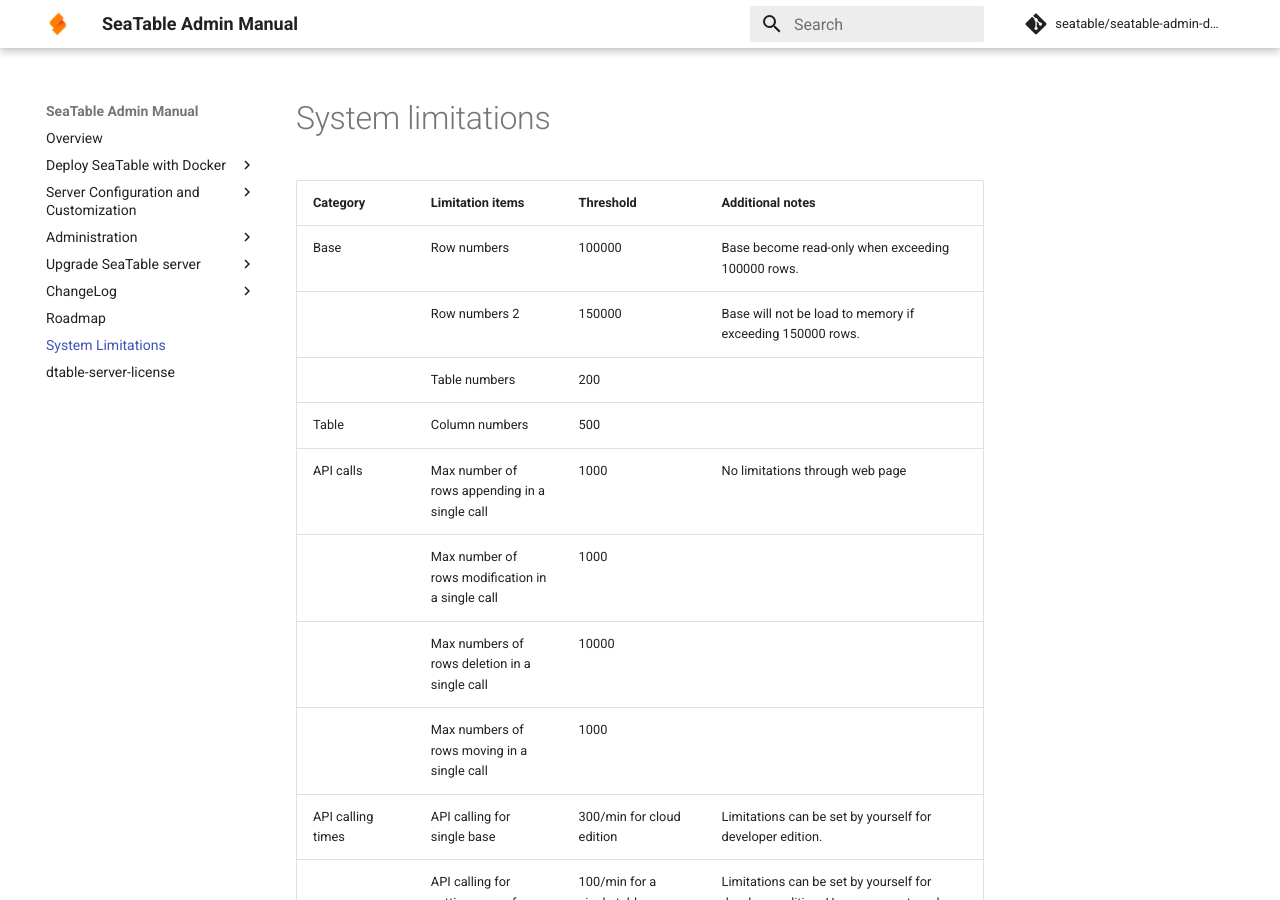
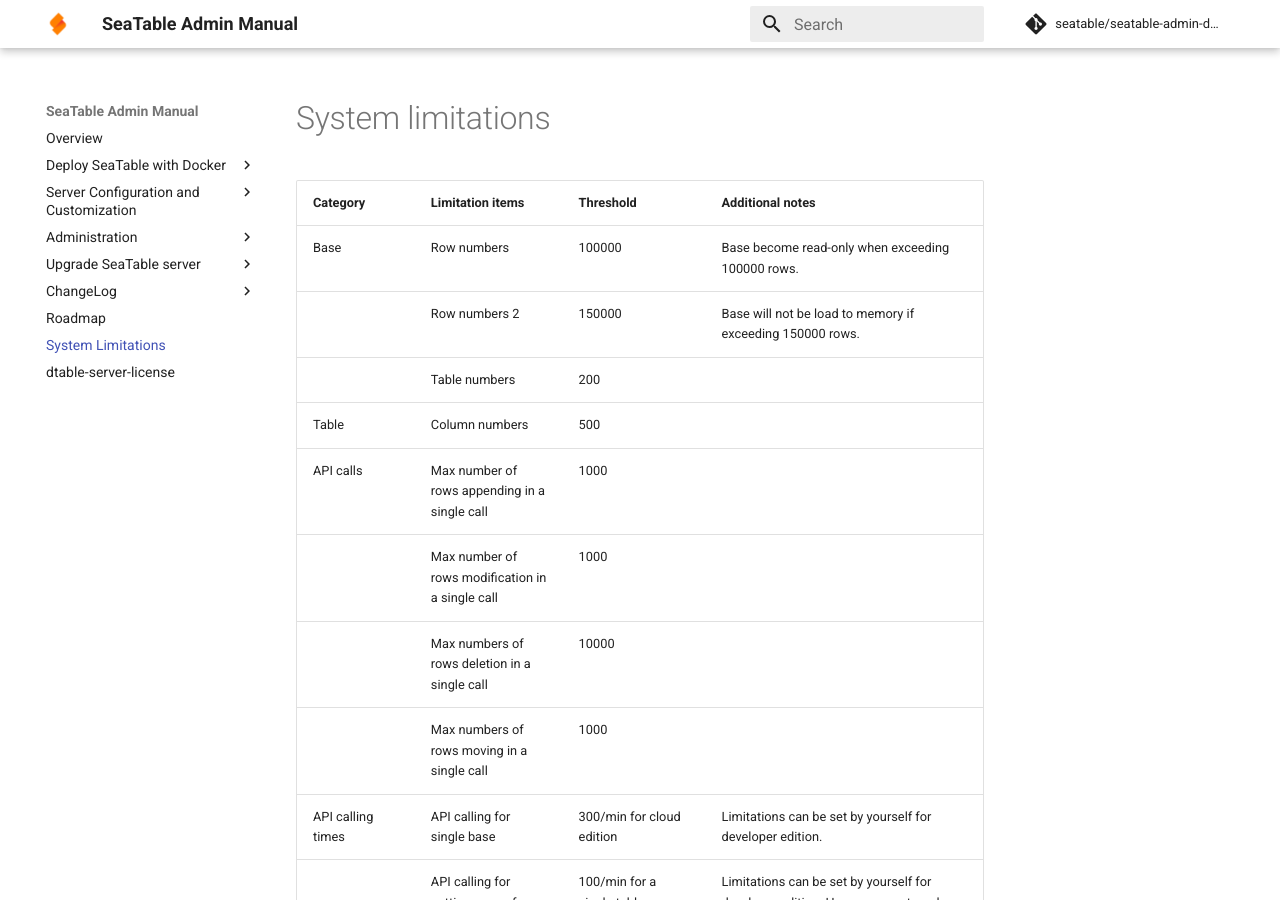
Before and after one commit to seatable/seatable-admin-docs, an MkDocs documentation site: the page built from manual/limitations/system_limitations.md, in a window 1280 px wide and 900 px high. Built offline with MkDocs 1.6.1 and Material for MkDocs 9.7.7, drawn with Linux system fonts in a browser that asks for light colours; comment, search, counter and statistics services are not loaded.

Commit message:
Update system_limitations.md

```diff
--- a/manual/limitations/system_limitations.md
+++ b/manual/limitations/system_limitations.md
@@ -6,7 +6,7 @@
 |                            | Row numbers 2                            | 150000                                        | Base will not be load to memory if exceeding 150000 rows. |
 |                            | Table numbers                        | 200                                           |                                                              |
 | Table                     | Column numbers                           | 500                                           |                                                              |
-| API calls                | Max number of rows appending in a single call    | 1000                                          | No limitations through web page                              |
+| API calls                | Max number of rows appending in a single call    | 1000                                          |                                                                |
 |                            | Max number of rows modification in a single call | 1000                                          |                                                              |
 |                            | Max numbers of rows deletion in a single call     | 10000                                         |                                                              |
 |                            | Max numbers of rows moving in a single call       | 1000                                          |                                                              |
```
